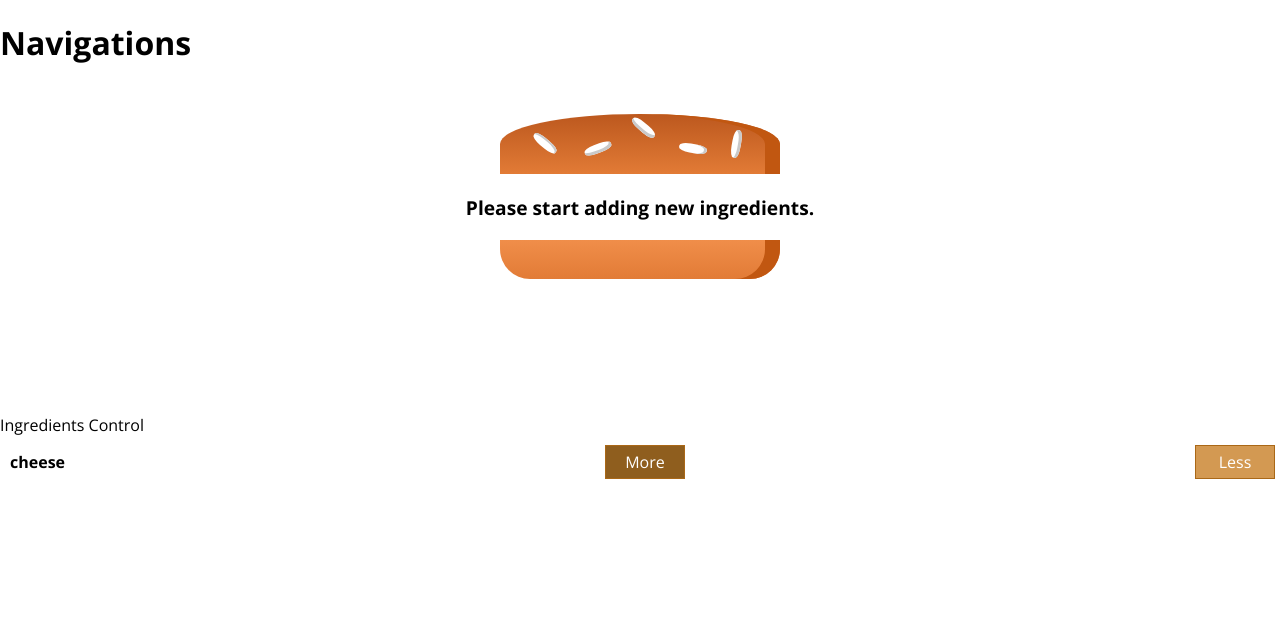
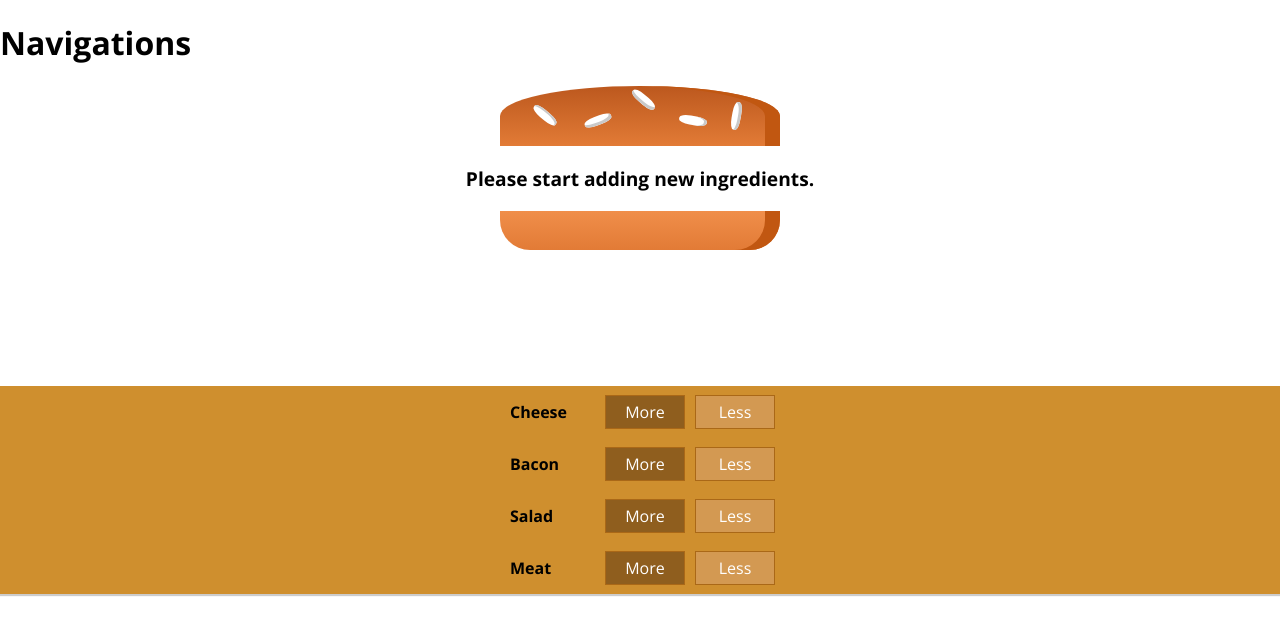
Before and after one commit to lanfengsun/burger-builder, a React app: page / in a window 1280 px wide. Shown: the top 634 px of the page. Built offline with nearby package versions, Linux system fonts and the light colour scheme.

Commit message:
add build controls

```diff
--- a/src/App.js
+++ b/src/App.js
@@ -11,7 +11,6 @@
       <div>
         <Layout>
           <BurgerBuilder />
-          <BuildControls />
         </Layout>
       </div>
     )
--- a/src/components/Burger/BuildControls/BuildControls.css
+++ b/src/components/Burger/BuildControls/BuildControls.css
@@ -0,0 +1,10 @@
+.BuildControls {
+    width: 100%;
+    background-color: #CF8F2E;
+    display: flex;
+    flex-flow: column;
+    align-items: center;
+    box-shadow: 0 2px 1px #ccc;
+    margin: auto;
+    padding: 10px, 0;
+}
--- a/src/components/Burger/BuildControls/BuildControls.js
+++ b/src/components/Burger/BuildControls/BuildControls.js
@@ -2,10 +2,19 @@
 import classes from './BuildControls.css';
 import BuildControl from './BuildControl/BuildControl'
 
+const controls = [
+    { label: 'Cheese', type: 'cheese' },
+    { label: 'Bacon', type: 'bacon' },
+    { label: 'Salad', type: 'salad' },
+    { label: 'Meat', type: 'meat' }
+];
+
 const buildControls = (props) => {
     return (
-        <div>
-            <BuildControl label='cheese' />
+        <div className={classes.BuildControls}>
+            {controls.map(ctrl => (
+                <BuildControl key={ctrl.label} label={ctrl.label} />
+            ))}
         </div>
     )
 }
--- a/src/components/Layout/Layout.css
+++ b/src/components/Layout/Layout.css
@@ -1,3 +1,3 @@
-.content {
+/* .content {
     margin-top: 50px;
-}
+} */
--- a/src/containers/BurgerBuilder/BurgerBuilder.js
+++ b/src/containers/BurgerBuilder/BurgerBuilder.js
@@ -1,6 +1,7 @@
 import React, { Component } from 'react';
 import Aux from '../../hoc/Auxiliary';
 import Burger from '../../components/Burger/Burger';
+import BuildControls from '../../components/Burger/BuildControls/BuildControls';
 
 class BurgerBuilder extends Component {
     state = {
@@ -16,7 +17,7 @@
         return (
             <Aux>
                 <Burger ingredients={this.state.ingredients} />
-                <div>Ingredients Control</div>
+                <BuildControls />
             </Aux>
         )
     }
```
